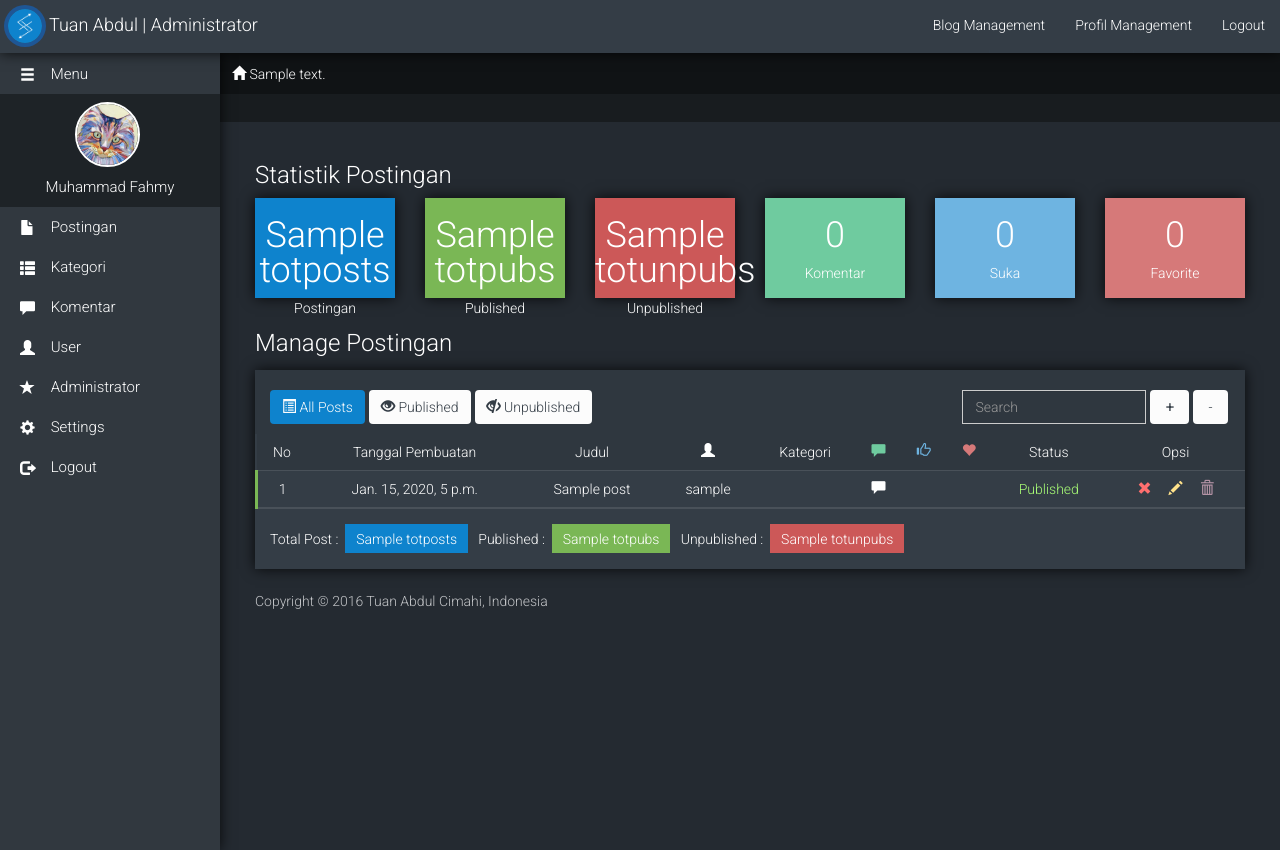
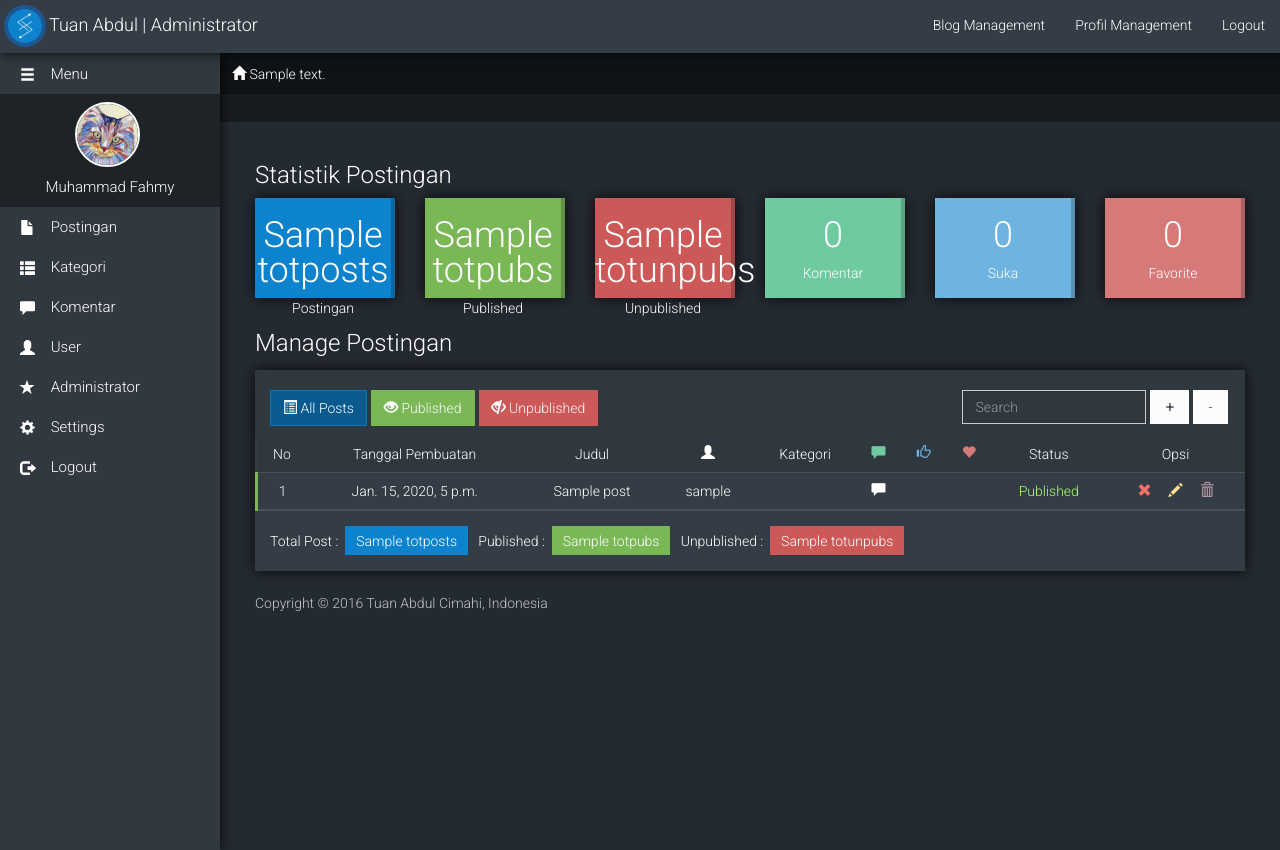
Before and after one commit to fahmyabdul/web-pertama, a Django app: template mainweb/templates/mainweb/adm_blog.html in a window 1280 px wide. Run offline with Django 3.2, Linux system fonts and the light colour scheme; tables that the repository leaves empty hold one stand-in row (values such as "Sample post"); the template is opened without the code that fills it: values that come from a table or form of the project are taken from there, most other values are stand-ins (such as "Sample title", 1, 10 or a date in 2020); some libraries are stand-ins or nearby versions.

Commit message:
Perubahan css admin

```diff
--- a/mainweb/static/css/adm.css
+++ b/mainweb/static/css/adm.css
@@ -131,65 +131,84 @@ body{
 	cursor:pointer;
 }
 
-.nav-pills > li > a {
+.posting .nav-pills > li > a {
   padding: 7px 12px;
   margin-right: 2px;
   transition: all 0.2s linear;
+  border-radius: 0px;
 }
-.nav-pills{
+.posting .nav-pills{
 	margin-bottom:10px
 }
-.nav-pills ul{
+.posting .nav-pills ul{
 	background: #0e83cd;
   	transition: all 0.2s linear;
 }
-.nav-pills li a{
+.posting .nav-pills li a{
 	color: #343d46;
 	background: #fcfcfc;
   	transition: all 0.2s linear;
 }
-.nav-pills li.active > a{
+.posting .nav-pills li.active > a{
 	color: #fcfcfc;
 	background: #0e83cd;
   	transition: all 0.2s linear;
 }
-.nav-pills li.active > a.published{
+
+.posting .nav-pills li > a.allpost{
 	color: #fcfcfc;
-	background:#7ab755;
-  	transition: all 0.2s linear;
-}
-.nav-pills li.active > a.unpublished{
-	color: #fcfcfc;
-	background:#cc5858;
+	background:#0e83cd;
+	border:solid thin #0e83cd;
   	transition: all 0.2s linear;
 }
 
-.nav-pills li a.published:hover{
+.posting .nav-pills li > a.published{
 	color: #fcfcfc;
 	background:#7ab755;
+	border:solid thin #7ab755;
   	transition: all 0.2s linear;
 }
-.nav-pills li a.unpublished:hover{
+.posting .nav-pills li > a.unpublished{
 	color: #fcfcfc;
 	background:#cc5858;
+	border:solid thin #cc5858;
   	transition: all 0.2s linear;
 }
-.nav-pills li a:hover{
-	background: #0e83cd;
+
+.posting .nav-pills li.active > a.allpost{
 	color: #fcfcfc;
-	border-color:#0e83cd;
+	border:solid thin #0c75b8;
+	background:#095b8f;
   	transition: all 0.2s linear;
 }
-.nav-pills li a:active{
-	background: #0e83cd;
+
+.posting .nav-pills li.active > a.published{
 	color: #fcfcfc;
-	border-color:#0e83cd;
+	border:solid thin #7ab755;
+	background:#55803b;
   	transition: all 0.2s linear;
 }
-.nav-pills li a:focus{
-	background: #0e83cd;
+.posting .nav-pills li.active > a.unpublished{
 	color: #fcfcfc;
-	border-color:#0e83cd;
+	border:solid thin #cc5858;
+	background:#803737;
+  	transition: all 0.2s linear;
+}
+
+.posting .nav-pills li a.allpost:hover{
+	color: #fcfcfc;
+	background:#0c75b8;
+  	transition: all 0.2s linear;
+}
+
+.posting .nav-pills li a.published:hover{
+	color: #fcfcfc;
+	background:#6da44c;
+  	transition: all 0.2s linear;
+}
+.posting .nav-pills li a.unpublished:hover{
+	color: #fcfcfc;
+	background:#b74f4f;
   	transition: all 0.2s linear;
 }
 .posting{
@@ -275,10 +294,15 @@ body{
 
 .posting .opsi{
 	cursor: pointer;
-	animation-name: imgeff;
+}
+.posting .opsi:hover{
+	animation-name: txteff;
+	animation-iteration-count: infinite;
+    animation-timing-function: ease-out;
+	animation-duration: 1.5s;
 }
 .posting .opsi.merah{
-	color:#ff6f6f
+	color:#ff6f6f;
 }
 .posting .opsi.hijau{
 	color:#aaff77;
@@ -289,24 +313,42 @@ body{
 .posting .opsi.ungu{
 	color:#b493a5;
 }
+
+@keyframes txteff{
+	0%{ text-shadow:0px 0px 0px #ffffff; }
+	100%{ text-shadow:0px 0px 25px rgba(255,150,44,0); }
+}
+
 .stat{
 	 padding:0; margin-bottom:12px;
 }
 .stat.biru{
 	background: #0e83cd;
+	border-right: solid 4px #0b68a4;
 }
 .stat.hijau{
-	background: rgba(122,183,85,1);
+	background: #7AB755;
+	border-right: solid 4px #619244;
 }
 .stat.merah{
-	background:rgba(204,88,88,1);
+	background: #CC5858;
+	border-right: solid 4px #a34646;
 }
 .stat.hijaumd{
 	background: #6fcb9f;
+	border-right: solid 4px #58a27f;
 }
 .stat.birumd{
 	background: #6eb4e1;
+	border-right: solid 4px #5890b4;
 }
 .stat.merahmd{
 	background: #d67979;
+	border-right: solid 4px #ab6060;
 }
+.stat > div{
+	display:inline-block; height:100px; width:100%; text-align: center; color:#fff;
+}
+.stat > div > h1{
+	line-height: 35px;
+}
--- a/mainweb/templates/mainweb/adm_blog.html
+++ b/mainweb/templates/mainweb/adm_blog.html
@@ -49,46 +49,46 @@
 	<div class="col-lg-12">
 	<h3>Statistik Postingan</h3>
 		<div class="row">
-				                    	<div class="col-lg-2">
+	    	<div class="col-md-2">
 	            <div class="box-shdw stat biru">
-						                    	<div style="display:inline-block; background:#0e83cd; height:100px; width:100%; text-align: center; color:#fff;">
-						                    	<h1 style="line-height: 35px;">{{ totposts }}</h1>
+	            	<div>
+	            	<h1>{{ totposts }}</h1>
 	            	<span>Postingan</span></div>
 	            </div>
 	        </div>
-				                    	<div class="col-lg-2">
-						                    <div class="box-shdw hijau">
-						                    	<div style="display:inline-block; background:rgba(122,183,85,1); height:100px; width:100%; text-align: center; color:#fff;">
-						                    	<h1 style="line-height: 35px;">{{ totpubs }}</h1>
+	    	<div class="col-md-2">
+	            <div class="box-shdw stat hijau">
+	            	<div>
+	            	<h1>{{ totpubs }}</h1>
 	            	<span>Published</span></div>
 	            </div>
 	        </div>
-				                    	<div class="col-lg-2">
+	    	<div class="col-md-2">
 	            <div class="box-shdw stat merah">
-						                    	<div style="display:inline-block; background:rgba(204,88,88,1); height:100px; width:100%; text-align: center; color:#fff;">
-						                    	<h1 style="line-height: 35px;">{{ totunpubs }}</h1>
+	            	<div>
+	            	<h1>{{ totunpubs }}</h1>
 	            	<span>Unpublished</span></div>
 	            </div>
 	        </div>
-				                    	<div class="col-lg-2">
+	    	<div class="col-md-2">
 	            <div class="box-shdw stat hijaumd">
-						                    	<div style="display:inline-block; background:#6fcb9f; height:100px; width:100%; text-align: center; color:#fff;">
-						                    	<h1 style="line-height: 35px;">0</h1>
+	            	<div>
+	            	<h1>0</h1>
 	            	<span>Komentar</span></div>
 	            </div>
 	        </div>
-				                    	<div class="col-lg-2">
+	    	<div class="col-md-2">
 	            <div class="box-shdw stat birumd">
-						                    	<div style="display:inline-block; background:#6eb4e1; height:100px; width:100%; text-align: center; color:#fff;">
-						                    	<h1 style="line-height: 35px;">0</h1>
+	            	<div>
+	            	<h1>0</h1>
 	            	<span>Suka</span></div>
 	            </div>
 	        </div>
 
-				                    	<div class="col-lg-2">
+	    	<div class="col-md-2">
 	            <div class="box-shdw stat merahmd">
-						                    	<div style="display:inline-block; background:#d67979; height:100px; width:100%; text-align: center; color:#fff;">
-						                    	<h1 style="line-height: 35px;">0</h1>
+	            	<div>
+	            	<h1>0</h1>
 	            	<span>Favorite</span></div>
 	            </div>
 	        </div>
@@ -99,7 +99,7 @@
 	<div class="box-shdw posting">
 		<div class="container-fluid header">
 	    	<ul class="nav nav-pills">
-					                    	<li class="active"><a href="#"><span class="glyphicon glyphicon-list-alt"></span> All Posts</a></li>
+	        	<li class="active"><a href="#" class="allpost"><span class="glyphicon glyphicon-list-alt"></span> All Posts</a></li>
 	        	<li><a href="#" class="published"><span class="glyphicon glyphicon-eye-open"></span> Published</a></li>
 	        	<li><a href="#" class="unpublished"><span class="glyphicon glyphicon-eye-close"></span> Unpublished</a></li>
 	        	<li class="pull-right"><a href="#">&nbsp;-&nbsp; </a></li>
```
Lines whose indentation alone changed are shown as unchanged.
